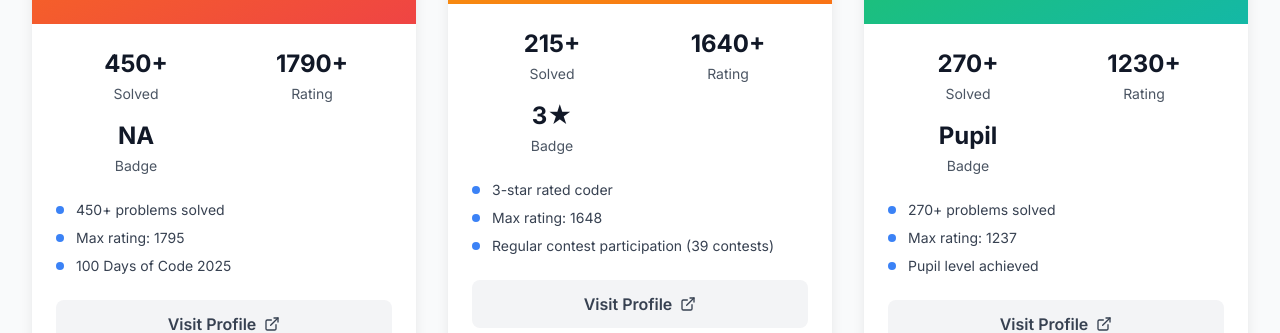
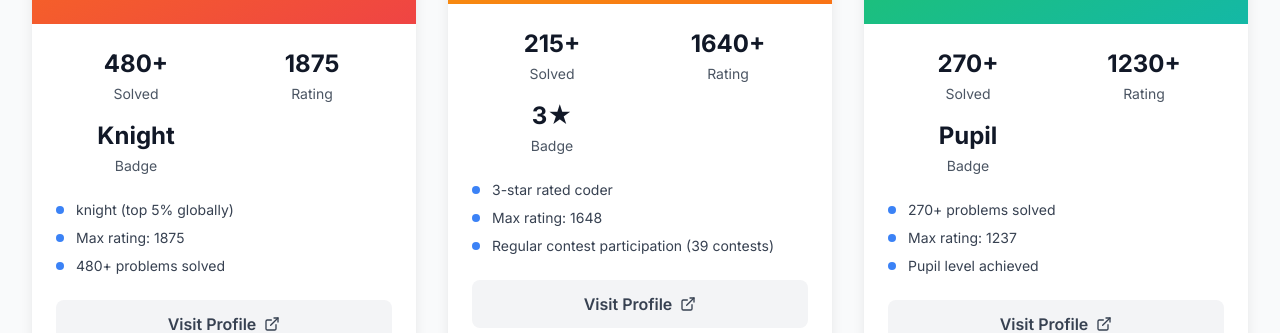
Before and after one commit to Ashhar-24/Parichay-2.0, a React (Vite) app: page / in a window 1280 px wide. Shown: the part 4608-4941 px from the top of the page. Built offline with nearby package versions, Linux system fonts and the light colour scheme.

Commit message:
Update CodingProfiles.tsx

```diff
--- a/src/components/CodingProfiles.tsx
+++ b/src/components/CodingProfiles.tsx
@@ -7,18 +7,18 @@ const CodingProfiles: React.FC = () => {
       platform: 'LeetCode',
       username: 'ashhar-24',
       stats: {
-        solved: '450+',
-        rating: '1790+',
-        badge: 'NA',
+        solved: '480+',
+        rating: '1875',
+        badge: 'Knight',
       },
       description: 'Active problem solver with consistent performance',
       color: 'from-orange-500 to-red-500',
       icon: <img src="/photos/icons8-leetcode-24.png" className="w-8 h-8" alt="LeetCode" />,
       link: 'https://leetcode.com/u/ashhar_24/',
       achievements: [
-        '450+ problems solved',
-        'Max rating: 1795',
-        '100 Days of Code 2025',
+        'knight (top 5% globally)',
+        'Max rating: 1875',
+        '480+ problems solved',
       ]
     },
     {
```
